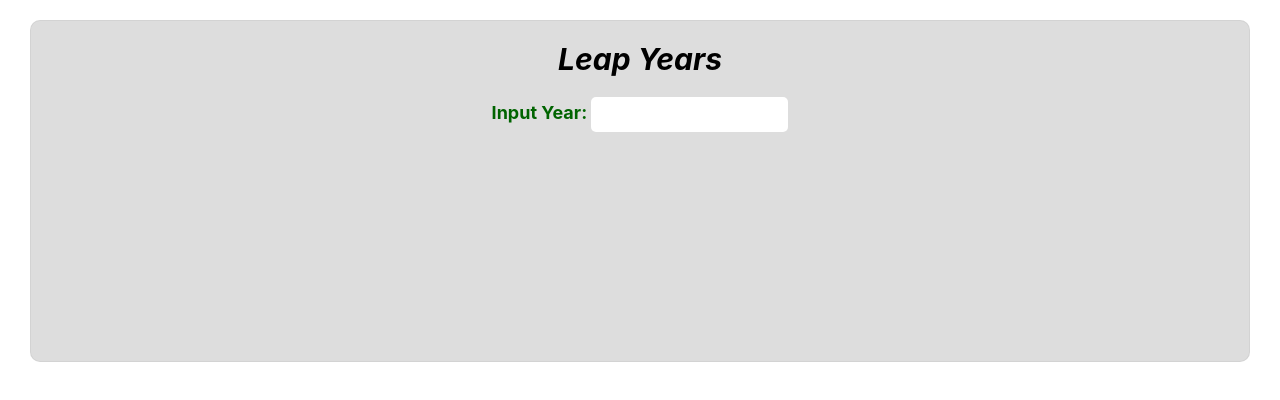
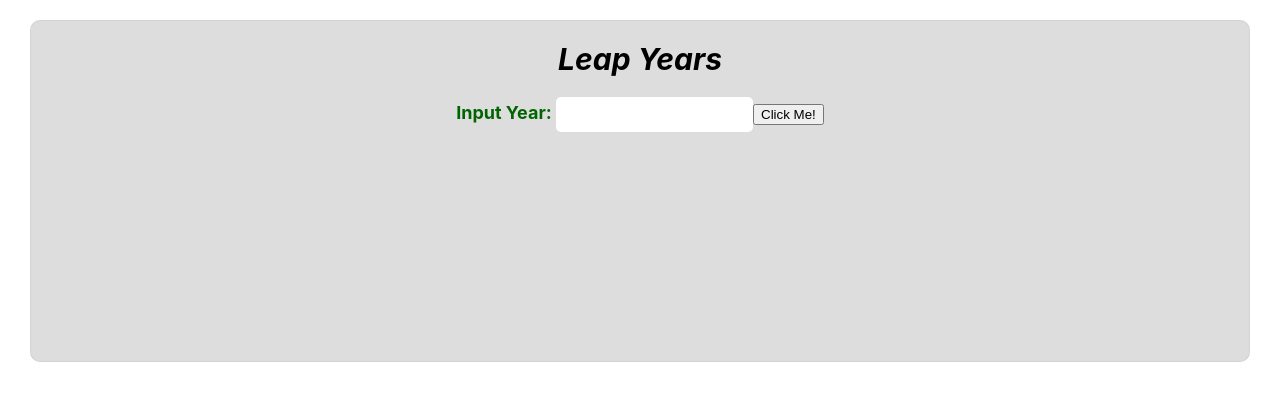
Before and after one commit to shruti-42/LeapYear, a React (Create React App) app: page / in a window 1280 px wide. Shown: the top 400 px of the page. Built offline with nearby package versions, Linux system fonts and the light colour scheme.

Commit message:
FEAT:Year Button added

```diff
--- a/src/App.js
+++ b/src/App.js
@@ -9,6 +9,7 @@ class App extends React.Component {
           <p className="leapHeading">Leap Years</p>
           <span>Input Year: </span>
           <input type="text" id="year" />
+          <input type="button" value="Click Me!" className="btn-submit" />
         </form>
       </div>
     );
```
Also changed, not shown: 1 other file (tests, documents, lock files or other folders).
